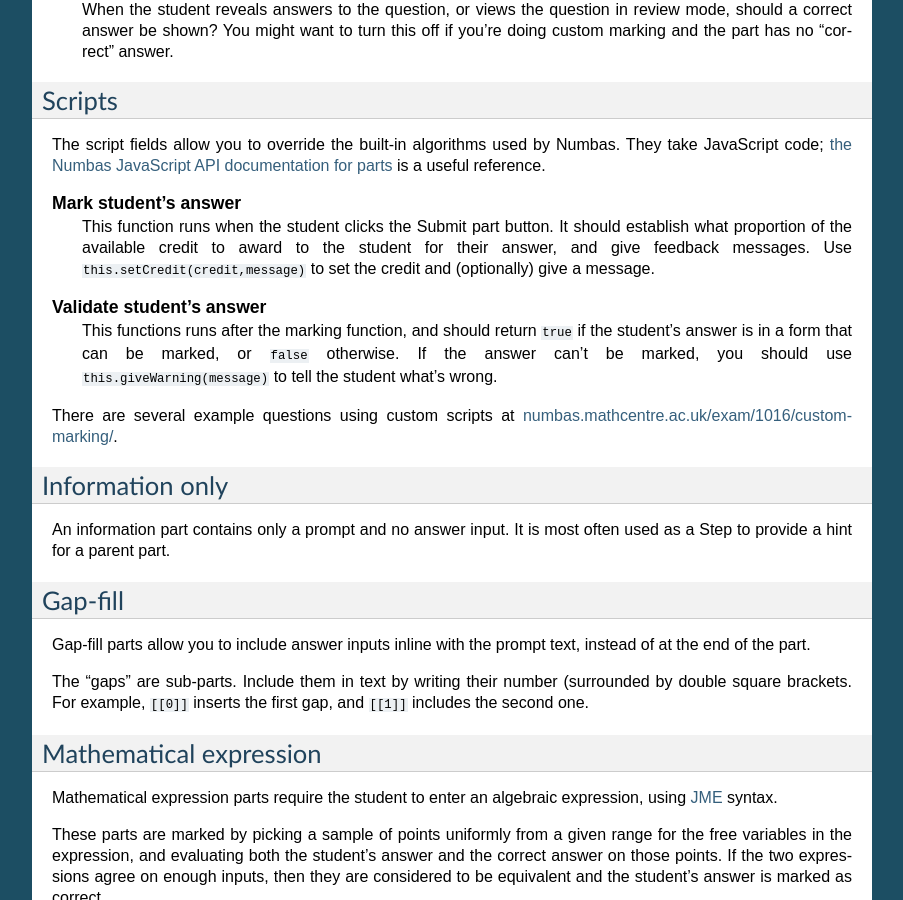
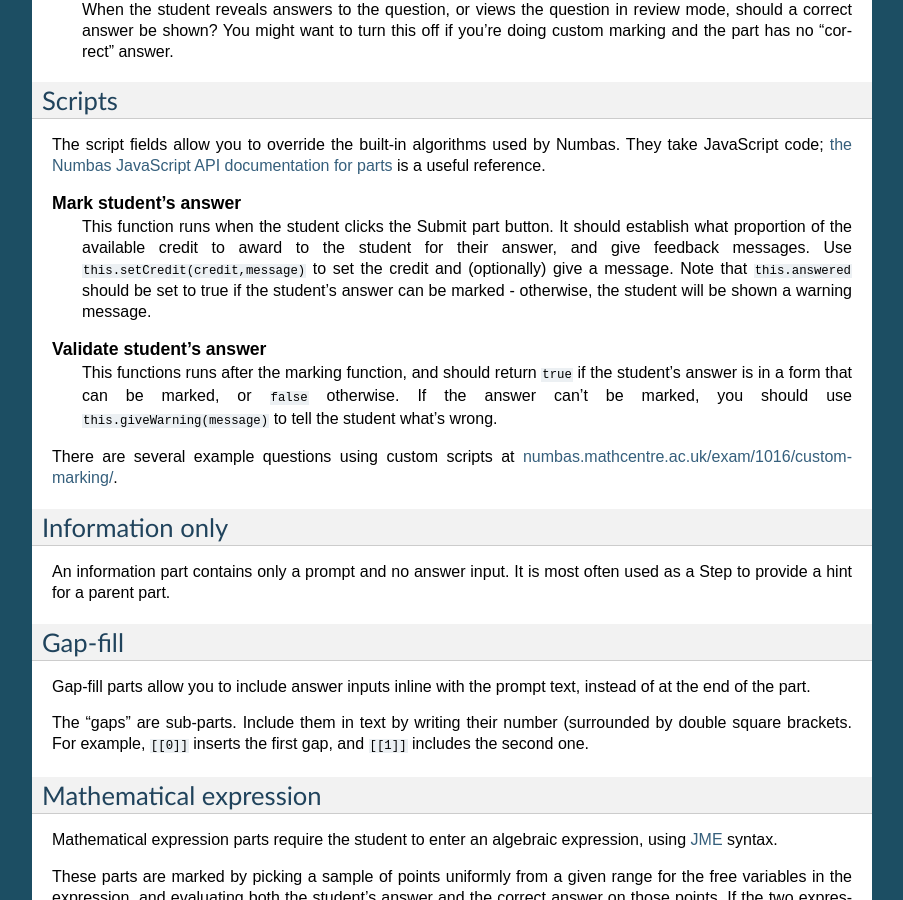
Before and after one commit to numbas/editor-docs, a Sphinx documentation site: the page built from source/question-parts.rst, in a window 1280 px wide and 900 px high, scrolled down 640 px. Shown: the whole window, without its empty margins (198-1101 px from the left). Built offline with Sphinx 7.4.7, drawn with Linux system fonts in a browser that asks for light colours; pages that are not in the unit, such as notebooks, are missing from menus.

Commit message:
metino that marking scripts need to set this.answered

```diff
--- a/source/question-parts.rst
+++ b/source/question-parts.rst
@@ -36,7 +36,7 @@ The script fields allow you to override the built-in algorithms used by Numbas.
 .. glossary::
 
     Mark student's answer
-        This function runs when the student clicks the :guilabel:`Submit part` button. It should establish what proportion of the available credit to award to the student for their answer, and give feedback messages. Use ``this.setCredit(credit,message)`` to set the credit and (optionally) give a message.
+        This function runs when the student clicks the :guilabel:`Submit part` button. It should establish what proportion of the available credit to award to the student for their answer, and give feedback messages. Use ``this.setCredit(credit,message)`` to set the credit and (optionally) give a message. Note that ``this.answered`` should be set to true if the student's answer can be marked - otherwise, the student will be shown a warning message.
 
     Validate student's answer
         This functions runs after the marking function, and should return ``true`` if the student's answer is in a form that can be marked, or ``false`` otherwise. If the answer can't be marked, you should use ``this.giveWarning(message)`` to tell the student what's wrong.
```
